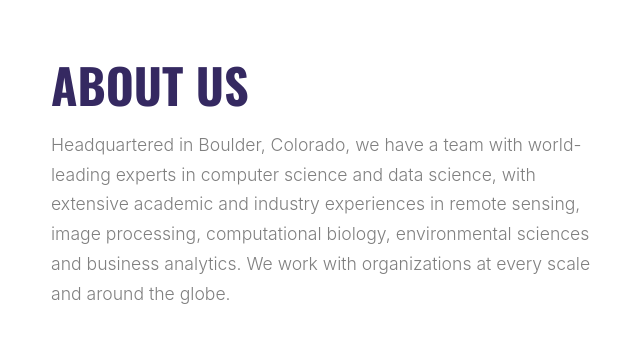
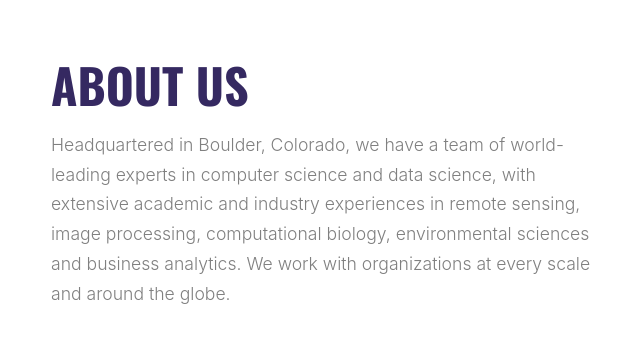
Before and after one commit to csong21/sensible-ai, a plain HTML site: page docs/index.html in a window 1280 px wide. Shown: the part 1320-1679 px from the top of the page, 34-674 px from the left. Drawn offline with nearby package versions, Linux system fonts and the light colour scheme; files whose address does not match are found by name; a web font is replaced by a local one.

Commit message:
adding cname

```diff
--- a/docs/index.html
+++ b/docs/index.html
@@ -127,7 +127,7 @@
           <div class="col-md-6 mr-auto order-2 order-md-1">
 
             <h2 class="section-title mb-3">About Us</h2>
-            <p class="mb-5">Headquartered in Boulder, Colorado, we have a team with world-leading experts in computer science and data science, with extensive academic and industry experiences in remote sensing, image processing, computational biology, environmental sciences and business analytics. We work with organizations at every scale and around the globe.</p>
+            <p class="mb-5">Headquartered in Boulder, Colorado, we have a team of world-leading experts in computer science and data science, with extensive academic and industry experiences in remote sensing, image processing, computational biology, environmental sciences and business analytics. We work with organizations at every scale and around the globe.</p>
 
           </div>
 
```
Also changed, not shown: 1 other file.
